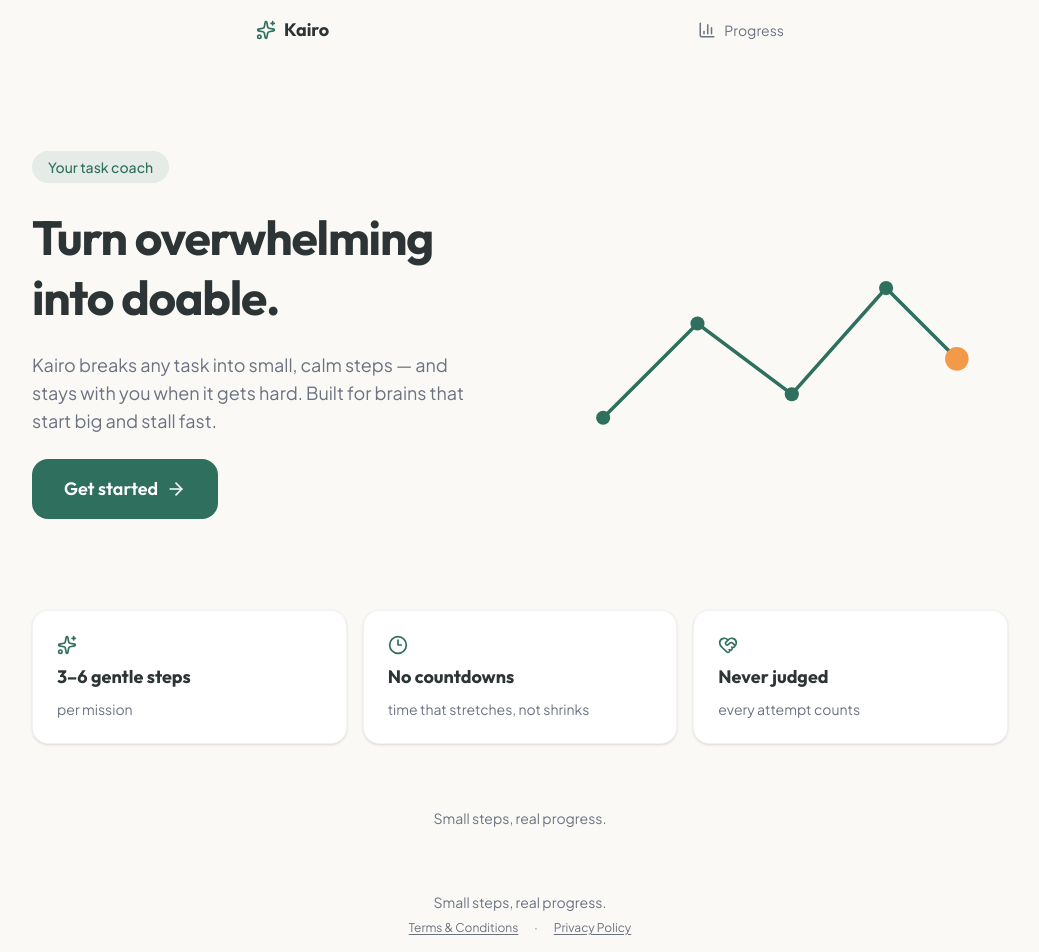
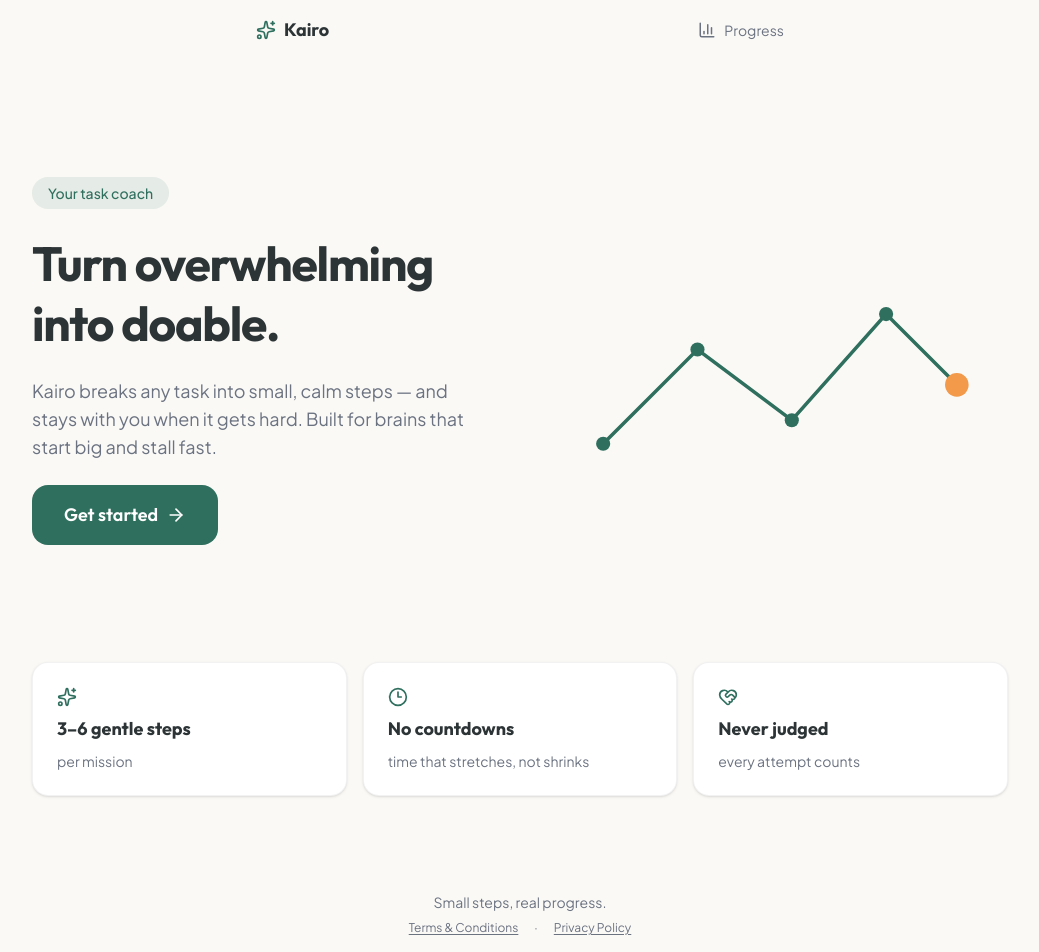
Before and after one commit to kaycee3y/kairo, a Next.js app in the folder kairo/: page / in a window 1280 px wide. Shown: the top 952 px of the page, without its empty margins (120-1159 px from the left). Built offline with nearby package versions, Linux system fonts and the light colour scheme.

Commit message:
Update page.tsx

```diff
--- a/kairo/src/app/page.tsx
+++ b/kairo/src/app/page.tsx
@@ -16,7 +16,6 @@ export default function LandingPage() {
     <main className="min-h-screen flex flex-col">
       <section className="flex-1 flex flex-col justify-center px-6 py-16 max-w-5xl mx-auto w-full">
         <div className="grid md:grid-cols-2 gap-16 items-center">
-          {/* Left: copy */}
           <motion.div
             initial={{ opacity: 0, y: 16 }}
             animate={{ opacity: 1, y: 0 }}
@@ -49,7 +48,6 @@ export default function LandingPage() {
             </Link>
           </motion.div>
 
-          {/* Right: flowing path visual */}
           <motion.div
             initial={{ opacity: 0, scale: 0.95 }}
             animate={{ opacity: 1, scale: 1 }}
@@ -61,7 +59,6 @@ export default function LandingPage() {
         </div>
       </section>
 
-      {/* Callout strip */}
       <section className="px-6 pb-16 max-w-5xl mx-auto w-full">
         <div className="grid sm:grid-cols-3 gap-4">
           {CALLOUTS.map((c) => (
@@ -76,10 +73,6 @@ export default function LandingPage() {
           ))}
         </div>
       </section>
-
-      <footer className="text-center pb-8 text-sm text-[#6B7280]">
-        Small steps, real progress.
-      </footer>
     </main>
   );
 }
```
